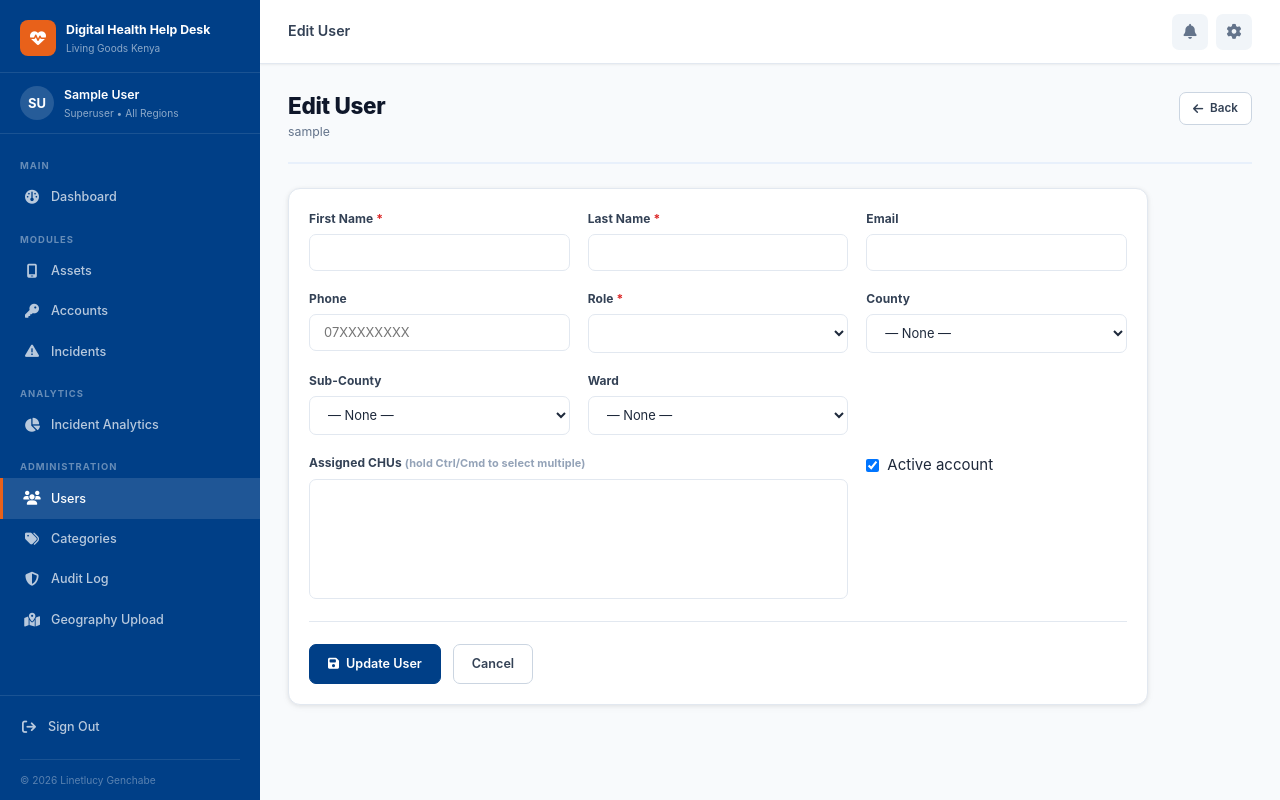
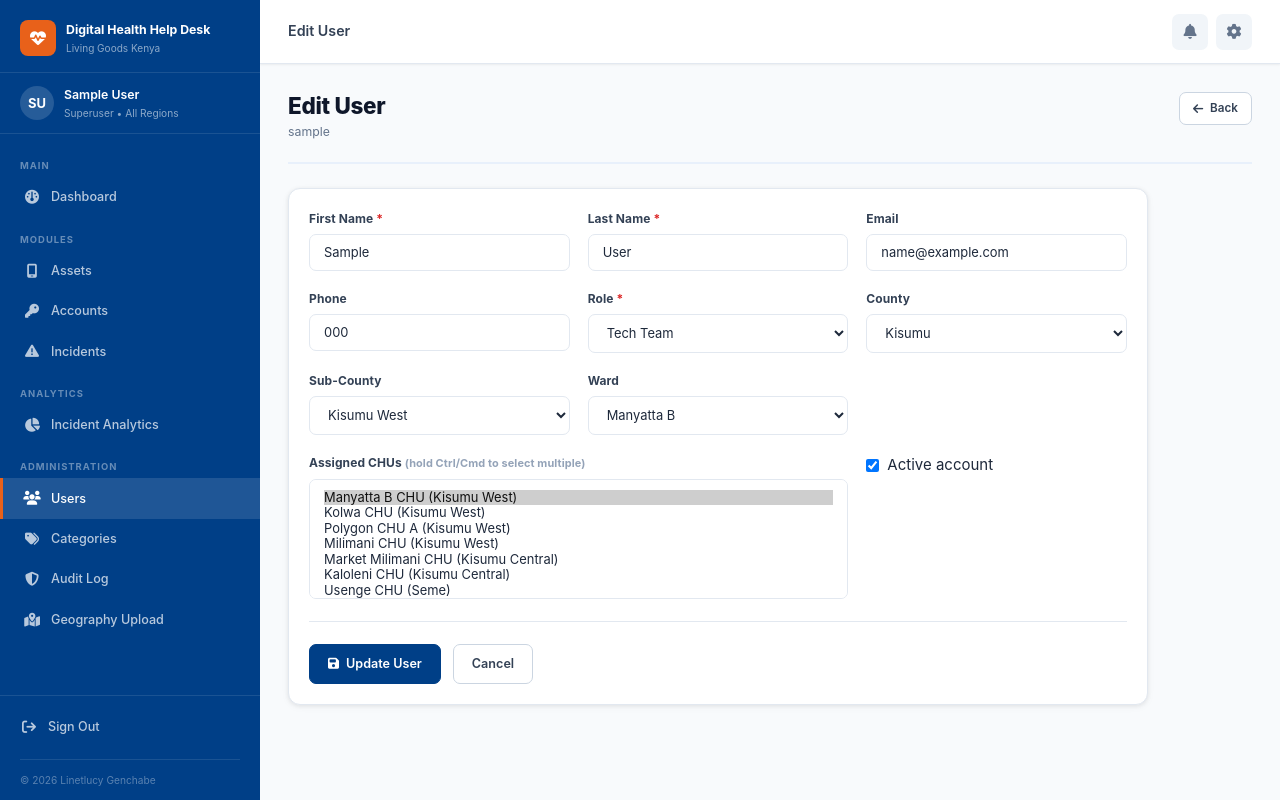
Before and after one commit to linetlucy-genchabe/DH-HelpDesk, a Django app: page /users/1/edit/ in a window 1280 px wide. Run offline with Django 5.2, Linux system fonts and the light colour scheme; a user stored in the database is signed in; data comes from the database, SQL or seed files in the repository; tables that the repository leaves empty hold one stand-in row (values such as "Sample post"); data that the repository does not hold is empty.

Commit message:
user roles upload update

```diff
--- a/core/urls.py
+++ b/core/urls.py
@@ -66,6 +66,7 @@
     path('ajax/wards/', views.ajax_wards, name='ajax_wards'),
     path('ajax/chus/', views.ajax_chus, name='ajax_chus'),
 
+    #admin tools
     path('admin-tools/upload-geography/', views.upload_geography, name='upload_geography'),
     path('admin-tools/download-geography-template/', views.download_geography_template, name='geography_template'),
 ]
--- a/core/views.py
+++ b/core/views.py
@@ -141,7 +141,7 @@
         'subcounties': SubCounty.objects.all(),
         'wards': Ward.objects.all(),
         'chus': request.user.get_scope_chus(),
-        'role_choices': User.ROLE_CHOICES,
+        'role_choices': [r for r in User.ROLE_CHOICES if r[0] != 'superuser'],
     })
 
 
@@ -173,7 +173,7 @@
         'subcounties': SubCounty.objects.all(),
         'wards': Ward.objects.all(),
         'chus': request.user.get_scope_chus(),
-        'role_choices': User.ROLE_CHOICES,
+        'role_choices': [r for r in User.ROLE_CHOICES if r[0] != 'superuser'],
     })
 
 
--- a/templates/accounts/user_form.html
+++ b/templates/accounts/user_form.html
@@ -20,25 +20,25 @@
       <div class="form-grid">
         <div class="form-group">
           <label class="form-label req">First Name</label>
-          <input type="text" name="first_name" class="form-control" value="{{ form.first_name.value|default:'' }}" required>
+          <input type="text" name="first_name" class="form-control" value="{{ obj.first_name|default:'' }}" required>
         </div>
         <div class="form-group">
           <label class="form-label req">Last Name</label>
-          <input type="text" name="last_name" class="form-control" value="{{ form.last_name.value|default:'' }}" required>
+          <input type="text" name="last_name" class="form-control" value="{{ obj.last_name|default:'' }}" required>
         </div>
         <div class="form-group">
           <label class="form-label">Email</label>
-          <input type="email" name="email" class="form-control" value="{{ form.email.value|default:'' }}">
+          <input type="email" name="email" class="form-control" value="{{ obj.email|default:'' }}">
         </div>
         <div class="form-group">
           <label class="form-label">Phone</label>
-          <input type="text" name="phone" class="form-control" value="{{ form.phone.value|default:'' }}" placeholder="07XXXXXXXX">
+          <input type="text" name="phone" class="form-control" value="{{ obj.phone|default:'' }}" placeholder="07XXXXXXXX">
         </div>
         <div class="form-group">
           <label class="form-label req">Role</label>
-          <select name="role" class="form-control" id="roleSelect" required>
-            {% for val, label in form.fields.role.choices %}
-            <option value="{{ val }}" {% if form.role.value == val %}selected{% endif %}>{{ label }}</option>
+          <select name="role" class="form-control" required>
+            {% for val, label in role_choices %}
+            <option value="{{ val }}" {% if obj and obj.role == val %}selected{% endif %}>{{ label }}</option>
             {% endfor %}
           </select>
         </div>
@@ -46,8 +46,8 @@
           <label class="form-label">County</label>
           <select name="county" class="form-control">
             <option value="">— None —</option>
-            {% for c in form.fields.county.queryset %}
-            <option value="{{ c.pk }}" {% if form.county.value|stringformat:"s" == c.pk|stringformat:"s" %}selected{% endif %}>{{ c.name }}</option>
+            {% for c in counties %}
+            <option value="{{ c.pk }}" {% if obj and obj.county_id == c.pk %}selected{% endif %}>{{ c.name }}</option>
             {% endfor %}
           </select>
         </div>
@@ -55,8 +55,8 @@
           <label class="form-label">Sub-County</label>
           <select name="subcounty" class="form-control">
             <option value="">— None —</option>
-            {% for sc in form.fields.subcounty.queryset %}
-            <option value="{{ sc.pk }}" {% if form.subcounty.value|stringformat:"s" == sc.pk|stringformat:"s" %}selected{% endif %}>{{ sc.name }}</option>
+            {% for sc in subcounties %}
+            <option value="{{ sc.pk }}" {% if obj and obj.subcounty_id == sc.pk %}selected{% endif %}>{{ sc.name }}</option>
             {% endfor %}
           </select>
         </div>
@@ -64,22 +64,22 @@
           <label class="form-label">Ward</label>
           <select name="ward" class="form-control">
             <option value="">— None —</option>
-            {% for w in form.fields.ward.queryset %}
-            <option value="{{ w.pk }}" {% if form.ward.value|stringformat:"s" == w.pk|stringformat:"s" %}selected{% endif %}>{{ w.name }}</option>
+            {% for w in wards %}
+            <option value="{{ w.pk }}" {% if obj and obj.ward_id == w.pk %}selected{% endif %}>{{ w.name }}</option>
             {% endfor %}
           </select>
         </div>
         <div class="form-group span-2">
           <label class="form-label">Assigned CHUs <span class="form-hint">(hold Ctrl/Cmd to select multiple)</span></label>
           <select name="chus" class="form-control" multiple style="min-height:120px;">
-            {% for chu in form.fields.chus.queryset %}
-            <option value="{{ chu.pk }}" {% if chu.pk in form.chus.value %}selected{% endif %}>{{ chu.name }} ({{ chu.ward.subcounty.name }})</option>
+            {% for chu in chus %}
+            <option value="{{ chu.pk }}" {% if obj and chu in obj.chus.all %}selected{% endif %}>{{ chu.name }} ({{ chu.ward.subcounty.name }})</option>
             {% endfor %}
           </select>
         </div>
         <div class="form-group">
           <label style="display:flex;align-items:center;gap:8px;cursor:pointer;">
-            <input type="checkbox" name="is_active" {% if form.is_active.value != False %}checked{% endif %}> Active account
+            <input type="checkbox" name="is_active" {% if not obj or obj.is_active %}checked{% endif %}> Active account
           </label>
         </div>
       </div>
@@ -87,7 +87,7 @@
       {% if not obj %}
       <div class="alert alert-info" style="margin-bottom:16px;">
         <i class="fa-solid fa-circle-info"></i>
-        Username and a random password will be auto-generated. The credentials will be displayed after saving — copy them before navigating away.
+        Username and a random password will be auto-generated. Copy the credentials shown after saving.
       </div>
       {% endif %}
       <div class="d-flex gap-3">
```
